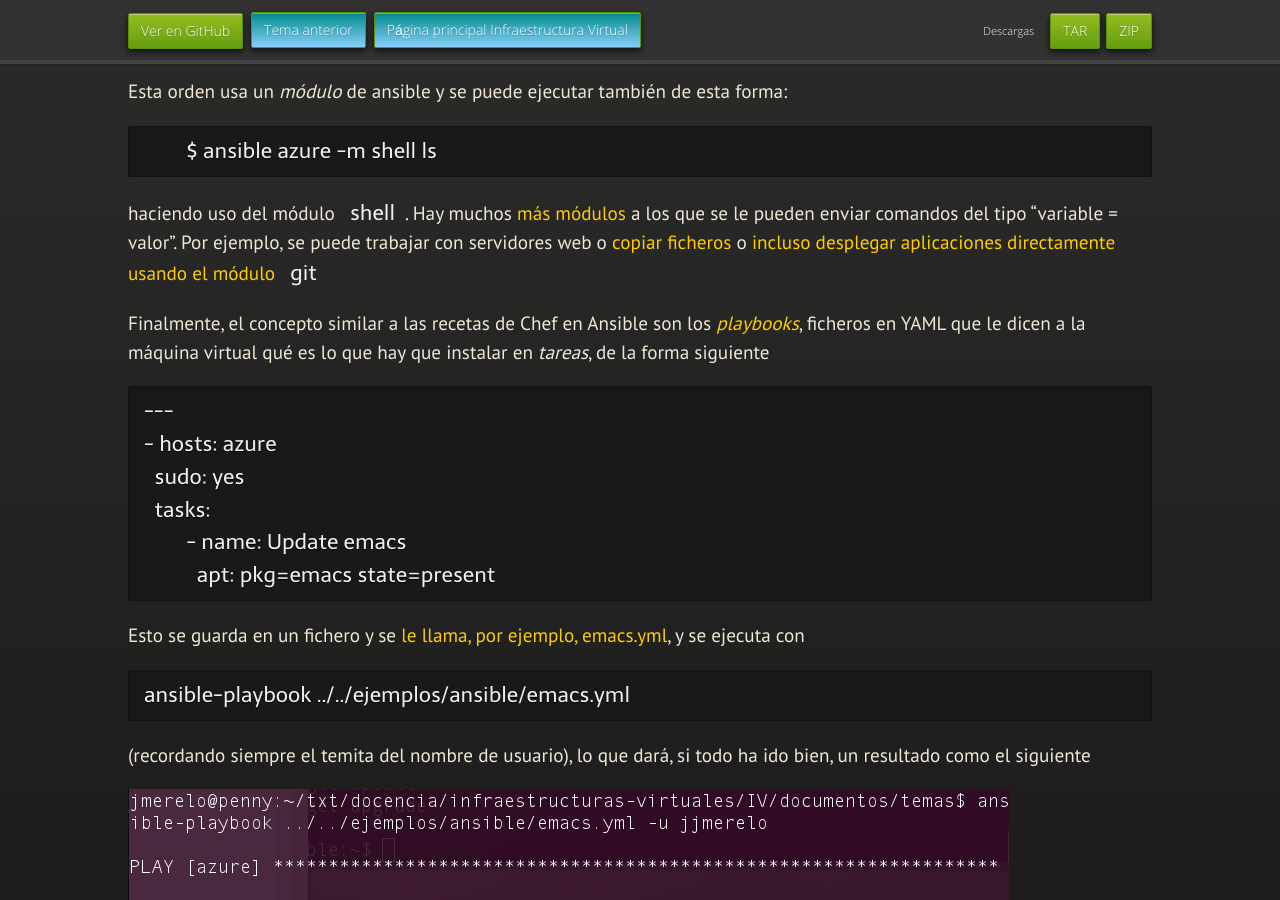
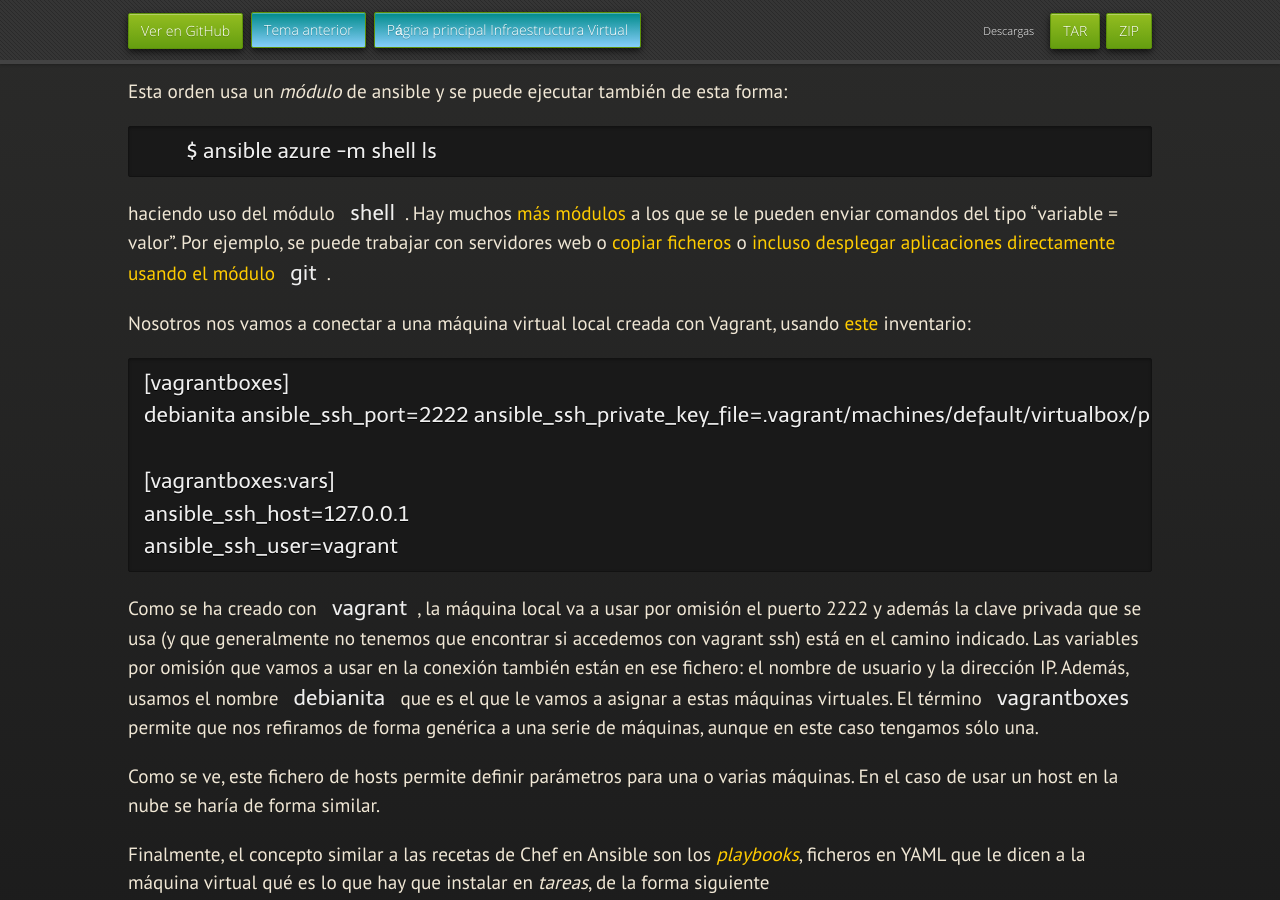
Before and after one commit to JJ/IV, a Jekyll site: the page built from documentos/temas/Gestion_de_configuraciones.md, in a window 1280 px wide and 900 px high, scrolled down 5357 px. Built offline with Jekyll 4.4.1, drawn with Linux system fonts in a browser that asks for light colours; nearby versions of some CDN libraries; some web fonts are replaced; our own code applies the rules of GitHub Pages for plain Markdown files.

Commit message:
Sync documentos/temas/Gestion_de_configuraciones.md de master a gh-pages

````diff
--- a/documentos/temas/Gestion_de_configuraciones.md
+++ b/documentos/temas/Gestion_de_configuraciones.md
@@ -233,7 +233,7 @@ $ ansible all -u jjmerelo -m ping
 ```
 
 Esta orden hace un *ping*, es decir, simplemente comprueba si la
-máquina es accesible desde la máquina local. `-u ` incluye el nombre
+máquina es accesible desde la máquina local. `-u` incluye el nombre
 del usuario (si es diferente del de la máquina local); habrá que
 añadir `--ask-pass` si no se ha configurado la máquina remota para
 poder acceder a ella sin clave.
@@ -271,7 +271,32 @@ pueden enviar comandos del tipo "variable = valor". Por ejemplo, se
 puede trabajar con servidores web o
 [copiar ficheros](https://www.infoworld.com/article/2614204/puppet-or-chef--the-configuration-management-dilemma.html)
 o
-[incluso desplegar aplicaciones directamente usando el módulo `git`](https://docs.ansible.com/ansible/latest/user_guide/intro_adhoc.html#managing-packages)
+[incluso desplegar aplicaciones directamente usando el módulo `git`](https://docs.ansible.com/ansible/latest/user_guide/intro_adhoc.html#managing-packages).
+
+Nosotros nos vamos a conectar a una máquina virtual local creada con Vagrant, usando [este](/ejemplos/vagrant/Debian2018/ansible_hosts) inventario:
+
+```
+[vagrantboxes]
+debianita ansible_ssh_port=2222 ansible_ssh_private_key_file=.vagrant/machines/default/virtualbox/private_key
+
+[vagrantboxes:vars]
+ansible_ssh_host=127.0.0.1
+ansible_ssh_user=vagrant
+```
+
+Como se ha creado con `vagrant`, la máquina local va a usar por
+omisión el puerto 2222 y además la clave privada que se usa (y que
+generalmente no tenemos que encontrar si accedemos con vagrant ssh)
+está en el camino indicado. Las variables por omisión que vamos a usar
+en la conexión también están en ese fichero: el nombre de usuario y la
+dirección IP. Además, usamos el nombre `debianita` que es el que le
+vamos a asignar a estas máquinas virtuales. El término `vagrantboxes`
+permite que nos refiramos de forma genérica a una serie de máquinas,
+aunque en este caso tengamos sólo una.
+
+Como se ve, este fichero de hosts permite definir parámetros para una
+o varias máquinas. En el caso de usar un host en la nube se haría de
+forma similar.
 
 Finalmente, el concepto similar a las recetas de Chef en Ansible son los
 [*playbooks*](https://docs.ansible.com/ansible/latest/user_guide/playbooks_intro.html),
````
